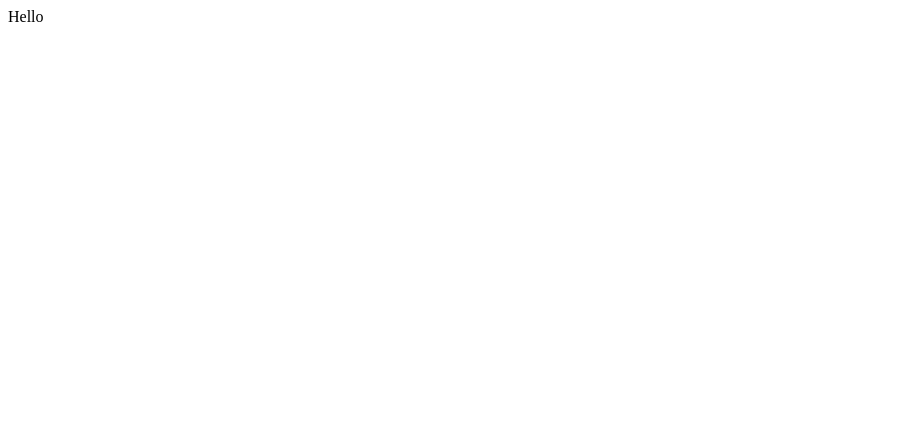
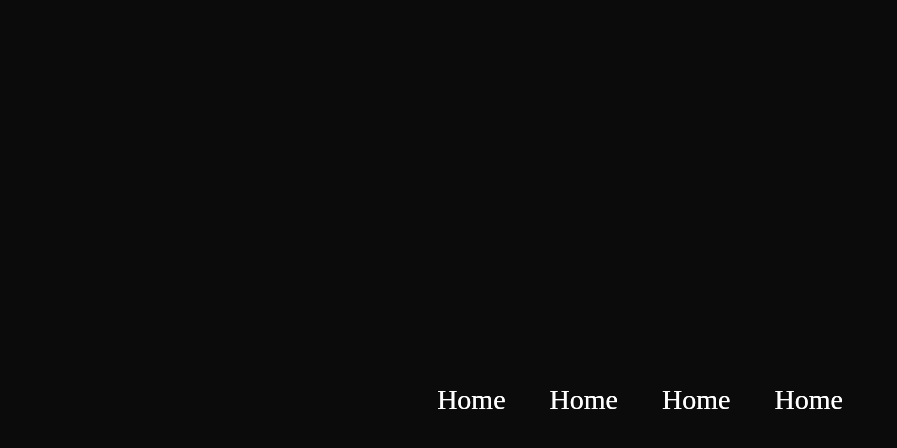
Before and after one commit to anurag708/anurag708.github.io, a plain HTML site: page index.html in a window 1280 px wide. Shown: the whole page, without its empty margins (0-897 px from the left). Drawn offline with Linux system fonts and the light colour scheme.

Commit message:
Initial Commit

```diff
--- a/index.html
+++ b/index.html
@@ -1 +1,21 @@
-Hello
+<!DOCTYPE html>
+<html>
+<head>
+	<title>Anurag Tyagi</title>
+	<link rel="stylesheet" type="text/css" href="style.css">
+</head>
+<body>
+	<div class="container">
+		<li><a href="#" class="cool-link" >Home</a></li>
+		<li><a href="#" class="cool-link" >Home</a></li>
+		<li><a href="#" class="cool-link" >Home</a></li>
+		<li><a href="#" class="cool-link" >Home</a></li>
+	</div>
+	<div class="container">
+		<li><a href="#" class="cool-link" >Home</a></li>
+		<li><a href="#" class="cool-link" >Home</a></li>
+		<li><a href="#" class="cool-link" >Home</a></li>
+		<li><a href="#" class="cool-link" >Home</a></li>
+	</div>
+</body>
+</html>
--- /dev/null
+++ b/style.css
@@ -0,0 +1,42 @@
+body {
+	margin: 0;
+	padding: 0;
+	background: #0b0b0b;
+}
+.container {
+	position: absolute;
+	top: 50%;
+	left: 50%;
+	transform : translateX(-50%) translatey(-50%);
+
+}
+
+li{
+	display: inline-block;
+
+}
+li a{
+	text-decoration: none;
+	display: inline-block;
+	color: #fff;
+	font-family: Source Sans Pro;
+	font-weight: lighter;
+	font-size: 28px;
+	padding: 0 20px;
+
+}
+
+.cool-link :: after {
+	content: '';
+	display: block;
+	width: 0;
+	height: 2px;
+	background: #fff;
+	transition: width .3s;
+
+}
+
+.cool-link::hover::after{
+	width: 100%;
+	transition: width .3s;
+}
```
